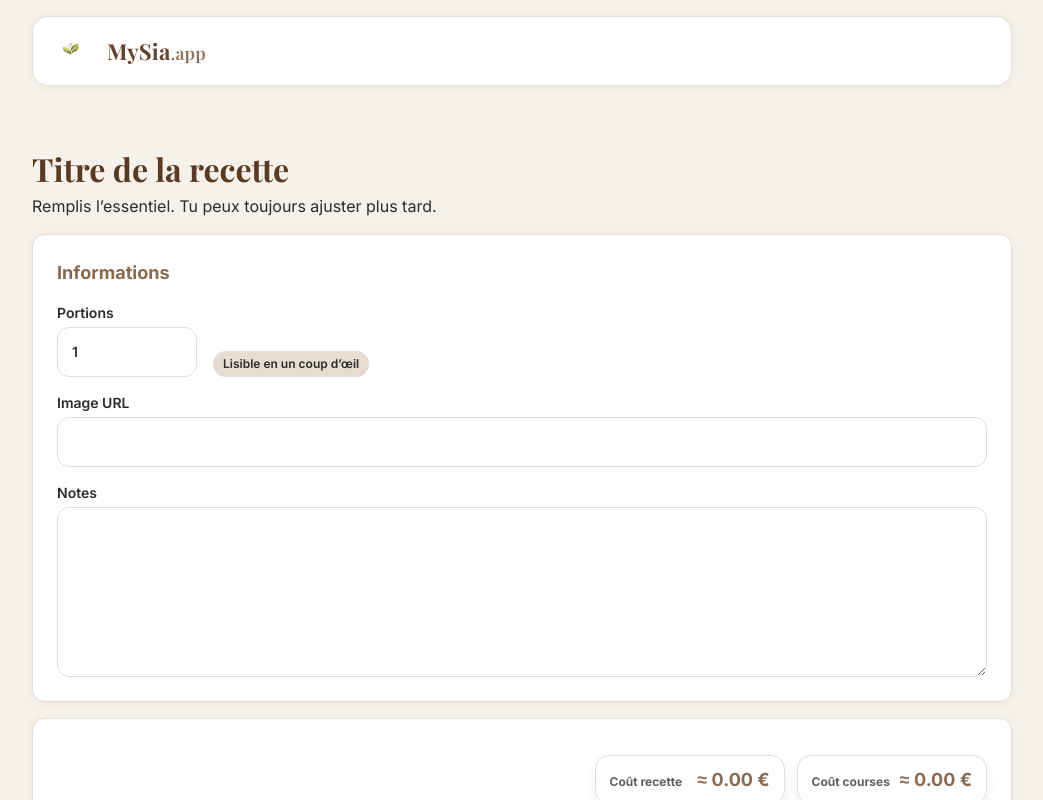
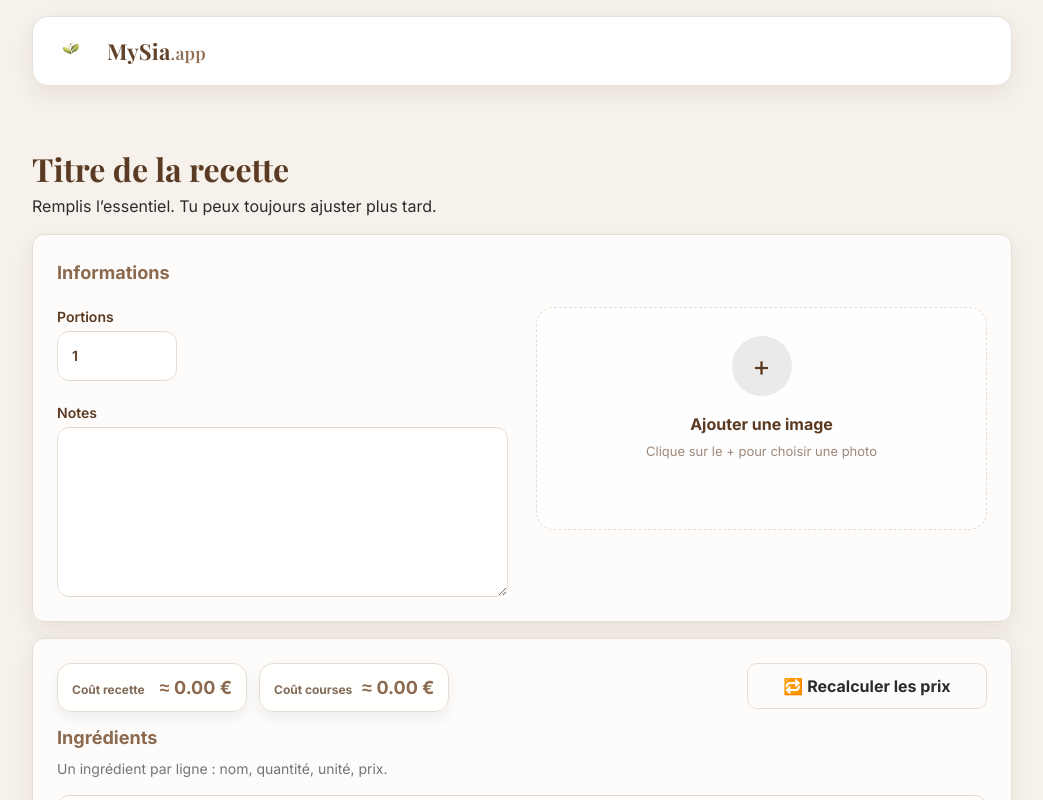
Before and after one commit to mysiacompagnyprojet/my-app-monorepo, a Next.js app in the folder frontend/my-app/: page /recipes/new in a window 1280 px wide. Shown: the top 800 px of the page, without its empty margins (118-1161 px from the left). Built offline with nearby package versions, Linux system fonts and the light colour scheme; no server answers.

Commit message:
commit 11/02 16:33

```diff
--- a/frontend/my-app/src/app/globals.css
+++ b/frontend/my-app/src/app/globals.css
@@ -23,10 +23,39 @@ Direction Artistique
 /* ✅ IMPORTANT : on désactive le dark automatique.
 Donc on NE MET PAS de @media (prefers-color-scheme: dark) ici. */
 
-html,
-body {
+html, body {
+    height: 100%;
+    position: relative;
     background: var(--bg);
     color: var(--text);
+}
+body {
+    color: var(--text);
+    background:
+        radial-gradient(1200px 700px at 18% 12% rgba(255,255,255,0.70), rgba(255,255,255,0) 60%),
+        radial-gradient(900px 650px at 82% 28% rgba(255,244,228,0.55), rgba(255,244,228,0) 58%),
+        radial-gradient(1100px 900px at 50% 110% rgba(214,191,162,0.22), rgba(214,191,162,0) 55%),
+        linear-gradient(180deg, #F6F1EB 0%, #F2E9DE 55%, #EFE3D5 100%);
+}
+
+body::before {
+    content: "";
+    position: fixed;
+    inset: 0;
+    pointer-events: none;
+    z-index: 0;
+
+    /*grain leger*/
+    background:
+        radial-gradient(120% 90% at 50% 10%, rgba(0,0,0,0) 55%, rgba(0,0,0,0.06) 100%),
+        repeating-linear-gradient(0deg,
+            rgba(0,0,0,0.012) 0px,
+            rgba(0,0,0,0.012) 1px,
+            rgba(255,255,255,0.015) 2px,
+            rgba(255,255,255,0.015) 3px,
+        );
+    opacity: 0.55;
+    mix-blend-mode: multiply;
 }
 
 /* =========================
@@ -35,21 +64,28 @@ Composants réutilisables
 
 @layer components {
 .app-shell {
+position: relative;
+z-index: 1;
 min-height: 100vh;
 padding: 24px;
 }
 
 .app-container {
+position: relative;
+z-index: 1;
 width: 100%;
 max-width: 980px;
 margin: 0 auto;
 }
 
 .app-card {
-background: var(--card);
+color: #5a3a22;
+background: rgba(255, 255, 255, 0.78);
+backdrop-filter: blur(1px);
+/*background: var(--card);*/
 border: 1px solid var(--border);
 border-radius: 12px;
-box-shadow: 0 1px 10px rgba(0, 0, 0, 0.05);
+box-shadow: 0 8px 24px rgba(60, 40, 20, 0.08);/*0, 0, 0, 0.05);*/
 }
 
 .app-title {
@@ -255,23 +291,42 @@ border-radius: 6px;
 }
 
 /* ---- Coûts (recette / courses) ---- */
+/* Bandeau haut de la section ingrédients */
+.ingredients-top {
+display: flex;
+align-items: flex-start;
+justify-content: space-between;
+gap: 12px;
+margin-bottom: 12px;
+flex-wrap: wrap;
+}
+
+/* Bouton à droite (reste compact) */
+.ingredients-recalc {
+min-width: 240px;
+opacity: 1;
+}
+
+/* Coûts : alignés à gauche (comme le design cible) */
 .cost-summary {
 display: flex;
 gap: 12px;
-justify-content: flex-end;
+justify-content: flex-start;
 flex-wrap: wrap;
-margin-top: 12px;
+margin: 0;
 }
 
+/* Pill */
 .cost-pill {
 background: rgba(255, 255, 255, 0.75);
 border: 1px solid var(--border);
 border-radius: 14px;
 padding: 10px 14px;
 min-width: 190px;
-box-shadow: 0 6px 14px rgba(0, 0, 0, 0.06);/*ombre douce */
+box-shadow: 0 6px 14px rgba(0, 0, 0, 0.06);
 }
 
+/* Label + montant sur la même ligne */
 .cost-pill-row {
 display: flex;
 align-items: baseline;
@@ -284,24 +339,20 @@ box-shadow: 0 6px 14px rgba(0, 0, 0, 0.06);/*ombre douce */
 font-size: 12px;
 font-weight: 700;
 opacity: 0.75;
-/* margin-bottom: 6px;*/
 }
 
-.cost-pill-value {
-display: inline-flex;
-align-items: baseline;
-gap: 6px;/*justify-content: space-between;*//*gap: 10px;*/
+.cost-pill-row .amount {
+font-size: 18px;
 font-weight: 800;
-}
-
-.cost-pill-value .amount {
-font-size: 18px;
 color: var(--primary);
 }
 
-.cost-pill-value .suffix {
-font-size: 12px;
-opacity: 0.7;
+/* Optionnel : sur mobile, le bouton passe dessous proprement */
+@media (max-width: 640px) {
+.ingredients-recalc {
+width: 100%;
+min-width: 0;
+}
 }
 
 /*
--- a/frontend/my-app/src/app/recipes/new/page.tsx
+++ b/frontend/my-app/src/app/recipes/new/page.tsx
@@ -666,8 +666,20 @@ padding: 12,
 <section className="app-card p-6" style={{ marginTop: 16 }}>
  <h2 style={sectionTitleStyle}>Informations</h2>
 
-<div className="mt-4 grid gap-4">
-<div className="flex flex-wrap items-end gap-4">
+ <div
+   style={{
+     display: 'grid',
+     gridTemplateColumns: '1fr 1fr',
+     gap: 28,
+     marginTop: 20,
+     alignItems: 'start',
+   }}
+>
+   {/* ========================= */}
+   {/* COLONNE GAUCHE            */}
+   {/* ========================= */}
+   <div style={{ display: 'grid', gap: 22 }}>
+     {/* Portions */}
      <label className="grid gap-1 text-sm font-semibold">
        Portions
        <input
@@ -675,24 +687,88 @@ type="number"
          min={1}
          value={servings}
          onChange={(e) => setServings(Number(e.target.value || 1))}
-style={{ width: 140, ...inputStyle }}
+         style={{
+           width: 120,
+           ...inputStyle,
+         }}
        />
      </label>
 
-<span className="app-badge">Lisible en un coup d’œil</span>
+     {/* Notes */}
+     <label className="grid gap-1 text-sm font-semibold">
+       Notes
+       <textarea
+         value={notes}
+         onChange={(e) => setNotes(e.target.value)}
+         rows={6}
+         style={{
+           ...inputStyle,
+           minHeight: 170,
+         }}
+       />
+     </label>
    </div>
 
-<label className="grid gap-1 text-sm font-semibold">
-Image URL
-<input value={imageUrl} onChange={(e) => setImageUrl(e.target.value)} style={inputStyle} />
-<RecipeImagePreview imageUrl={imageUrl} />
+   {/* ========================= */}
+   {/* COLONNE DROITE            */}
+   {/* ========================= */}
+   <div>
+ <label
+   style={{
+     border: '1px dashed var(--border)',
+     borderRadius: 18,
+     background: 'rgba(255,255,255,0.65)',
+     padding: 28,
+     textAlign: 'center',
+     cursor: 'pointer',
+     display: 'block',
+   }}
+>
+   {/* ✅ AJOUT: input file caché, le label rend tout le bloc cliquable */}
+   <input
+     type="file"
+     accept="image/*"
+     style={{ display: 'none' }}
+     onChange={(e) => {
+       const file = e.target.files?.[0]
+       if (!file) return
 
-{imageUrl?.trim() && (
+       const localUrl = URL.createObjectURL(file)
+       setImageUrl(localUrl)
+     }}
+   />
+
+   {imageUrl ? (
+     <div
+       style={{
+         display: 'grid',
+         gap: 16,
+       }}
+>
+       <img
+         src={imageUrl}
+         alt="preview"
+         style={{
+           width: '100%',
+           borderRadius: 14,
+           objectFit: 'cover',
+           maxHeight: 260,
+         }}
+       />
+
+       {/* ⚠️ OPTIONNEL (mais recommandé): éviter que cliquer dans l’input relance le picker */}
+       <input
+         value={imageUrl}
+         onClick={(e) => e.stopPropagation()}
+         onChange={(e) => setImageUrl(e.target.value)}
+         style={inputStyle}
+       />
+
        <button
          type="button"
          className="app-btn-secondary"
-style={{ width: 220, marginTop: 8 }}
-onClick={() => {
+         onClick={(e) => {
+           e.preventDefault() // évite que le label déclenche l’upload
            setCrop({ x: 0, y: 0 })
            setZoom(1)
            setCroppedAreaPixels(null)
@@ -701,62 +777,88 @@ setIsCropping(true)
 >
          Recadrer l’image
        </button>
+     </div>
+   ) : (
+     <>
+       <div
+         style={{
+           width: 60,
+           height: 60,
+           borderRadius: '50%',
+           background: 'rgba(120, 120, 120, 0.15)',
+           display: 'grid',
+           placeItems: 'center',
+           margin: '0 auto 16px auto',
+           fontSize: 28,
+         }}
+>
+         +
+       </div>
+
+       <div style={{ fontWeight: 700, marginBottom: 6 }}>
+         Ajouter une image
+       </div>
+
+       <div style={{ fontSize: 13, opacity: 0.6, marginBottom: 16 }}>
+         Clique sur le + pour choisir une photo
+       </div>
+
+       {/* ⚠️ OPTIONNEL (mais recommandé): éviter que cliquer dans l’input relance le picker */}
+       <input
+         /*value={imageUrl}
+         onClick={(e) => e.stopPropagation()}
+         onChange={(e) => setImageUrl(e.target.value)}
+         /*placeholder="https://..."*/
+         /*style={inputStyle}*/
+       />
+     </>
    )}
  </label>
-
-<label className="grid gap-1 text-sm font-semibold">
-Notes
-<textarea
-value={notes}
-onChange={(e) => setNotes(e.target.value)}
-rows={7}
-style={{ ...inputStyle, minHeight: 140 }}
-/>
-</label>
+</div>
  </div>
 </section>
 
 <section className="app-card p-6" style={{ marginTop: 16 }}>
-{/* ✅ Résumé coûts (au-dessus de la section Ingrédients) */}
+{/* Bandeau du haut : coûts (gauche) + action (droite) */}
+<div className="ingredients-top">
 <div className="cost-summary">
 <div className="cost-pill">
 <div className="cost-pill-row">
-<div className="cost-pill-label">Coût recette</div>
-<div className="cost-pill-value">
+<span className="cost-pill-label">Coût recette</span>
 <span className="amount">≈ {totalCost.toFixed(2)} €</span>
-</div>
 </div>
 </div>
 
 <div className="cost-pill">
 <div className="cost-pill-row">
-<div className="cost-pill-label">Coût courses</div>
-<div className="cost-pill-value">
+<span className="cost-pill-label">Coût courses</span>
 <span className="amount">≈ {totalProducts.toFixed(2)} €</span>
 </div>
 </div>
-</div>
-</div>
-<div className="flex flex-wrap items-center justify-between gap-12">
-<div>
-<h2 style={sectionTitleStyle}>Ingrédients</h2>
-<p className="mt-2 text-sm app-muted">Un ingrédient par ligne : nom, quantité, unité, prix.</p>
 </div>
 
 <button
 onClick={() => recalcPrices({ silent: false })}
 disabled={isRepricing}
-className="app-btn-secondary"
-style={{ minWidth: 240, opacity: isRepricing ? 0.7 : 1 }}
+className="app-btn-secondary ingredients-recalc"
 type="button"
 >
 🔁 {isRepricing ? 'Recalcul…' : 'Recalculer les prix'}
 </button>
 </div>
 
+{/* Titre + description (juste en dessous des coûts) */}
+<div className="ingredients-head">
+<h2 style={sectionTitleStyle}>Ingrédients</h2>
+<p className="mt-2 text-sm app-muted">
+Un ingrédient par ligne : nom, quantité, unité, prix.
+</p>
+</div>
+
 <div className="mt-4 grid gap-3">
 {ingredients.map((ing, idx) => {
-const isBuyPriceReady = ing.buyRecalced === true && typeof ing.buyPriceEur === 'number'
+const isBuyPriceReady =
+ing.buyRecalced === true && typeof ing.buyPriceEur === 'number'
 
 return (
 <div
@@ -862,13 +964,7 @@ Prix recette
 <div style={{ fontSize: 13, opacity: 0.6, fontWeight: 800, lineHeight: '12px' }}>
 Prix produit
 </div>
-<div
-style={{
-fontSize: 13,
-fontWeight: 800,
-opacity: isBuyPriceReady ? 1 : 0.35,
-}}
->
+<div style={{ fontSize: 13, fontWeight: 800, opacity: isBuyPriceReady ? 1 : 0.35 }}>
 {isBuyPriceReady ? fmtEur(ing.buyPriceEur) : '—'}
 </div>
 </div>
```
Lines whose indentation alone changed are shown as unchanged.
